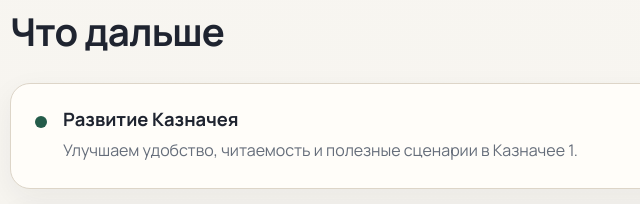
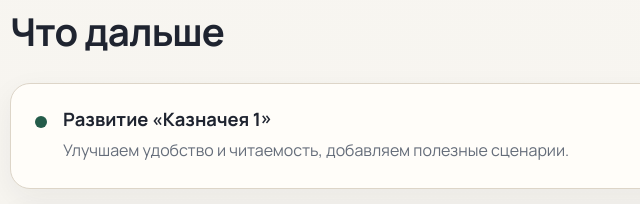
Before and after one commit to andreyserebrennikov8155/serebrennikov-brothers-site, a plain HTML site: page index.html in a window 1280 px wide. Shown: the part 2146-2350 px from the top of the page, 70-710 px from the left. Drawn offline with Linux system fonts and the light colour scheme.

Commit message:
Fix wording in Kaznachey 1 development plan

```diff
--- a/index.html
+++ b/index.html
@@ -117,7 +117,7 @@
           <h2>Что дальше</h2>
         </div>
         <div class="plans">
-          <div class="plan-item"><span class="plan-dot"></span><div><h3>Развитие Казначея</h3><p>Улучшаем удобство, читаемость и полезные сценарии в Казначее 1.</p></div></div>
+          <div class="plan-item"><span class="plan-dot"></span><div><h3>Развитие «Казначея 1»</h3><p>Улучшаем удобство и читаемость, добавляем полезные сценарии.</p></div></div>
           <div class="plan-item"><span class="plan-dot"></span><div><h3>Новые функции</h3><p>Добавляем возможности, которые реально помогают в повседневной жизни, без лишней сложности.</p></div></div>
           <div class="plan-item"><span class="plan-dot"></span><div><h3>Новые приложения</h3><p>Планируем создавать и другие полезные продукты под брендом The Serebrennikov Brothers.</p></div></div>
         </div>
```
